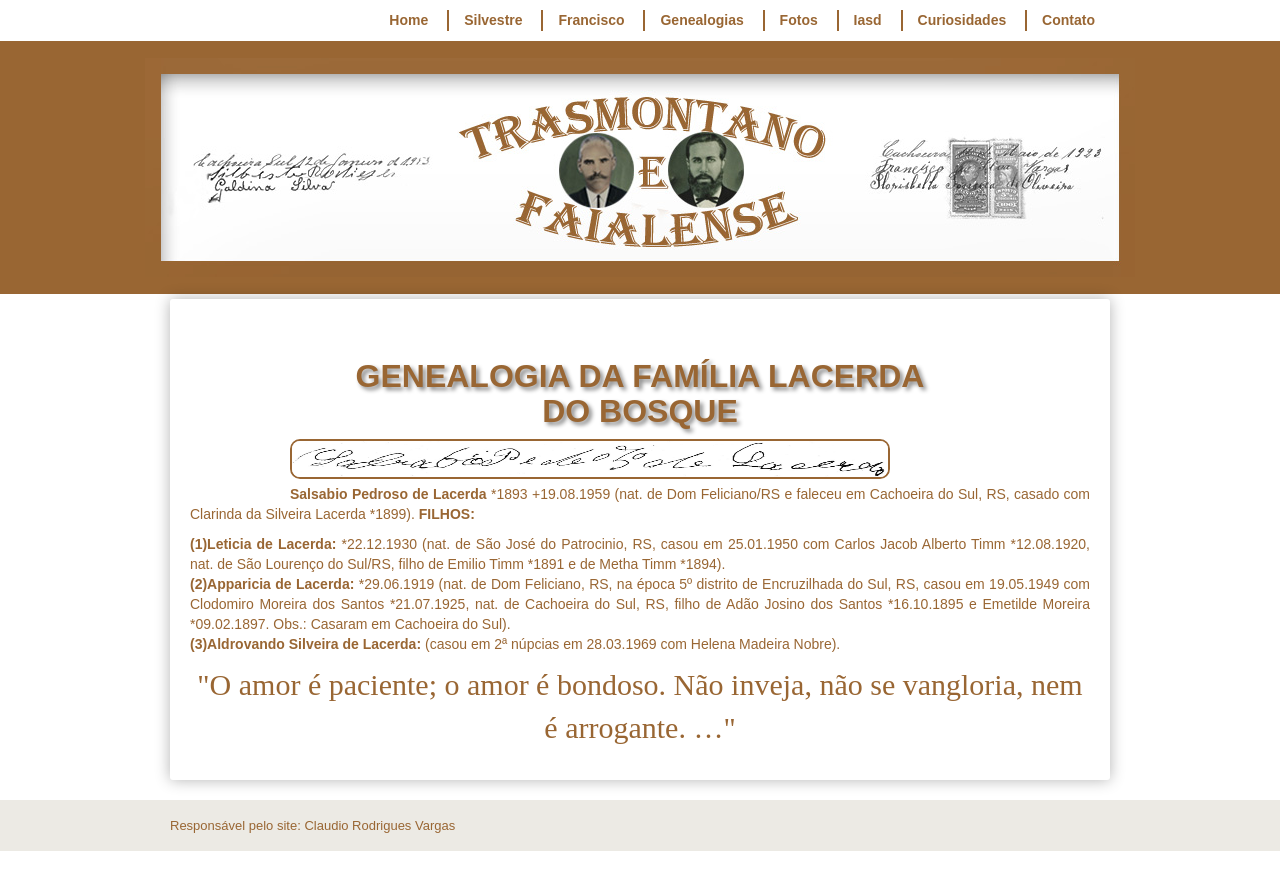
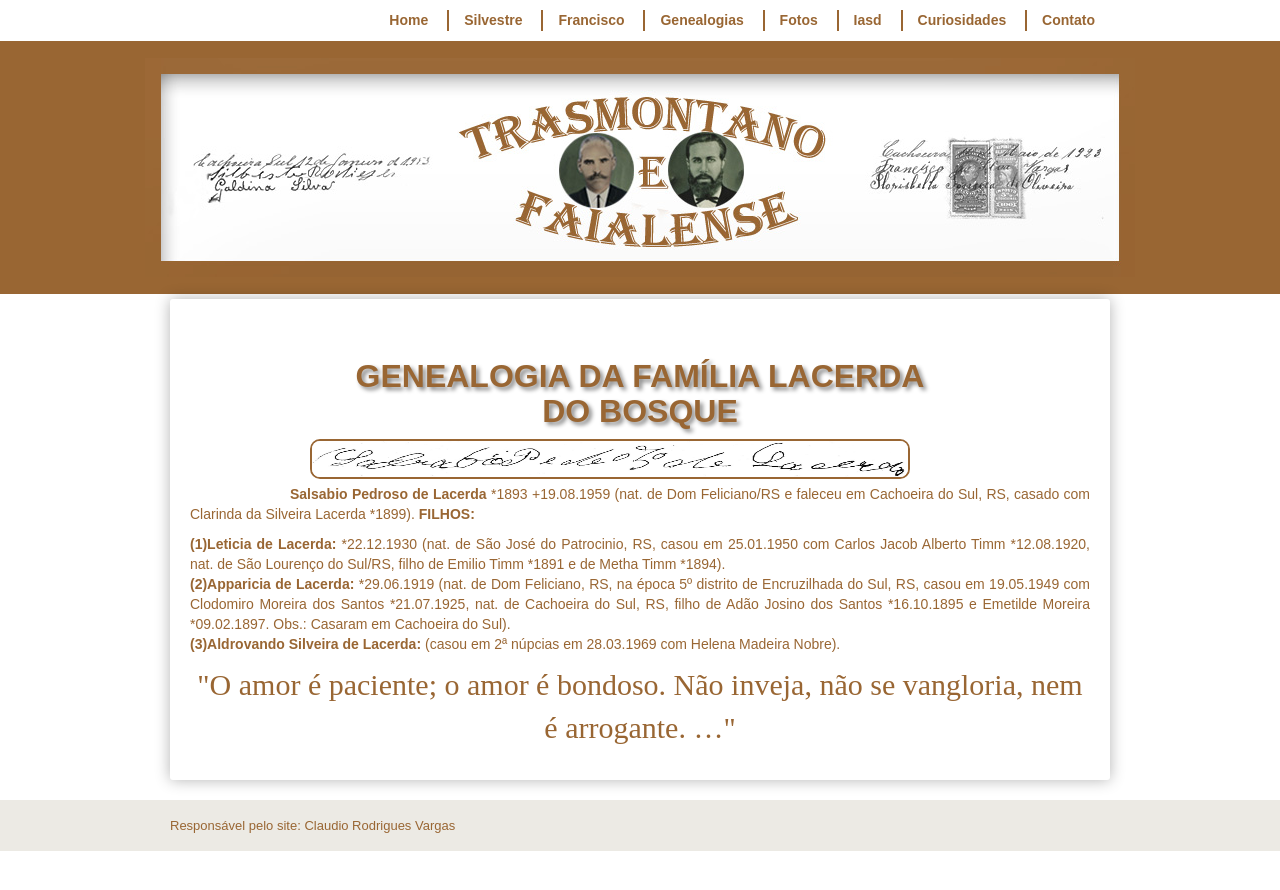
Before and after one commit to claudiovargas1955/claudiovargas1955.github.io, a Jekyll site: the page built from _pages/familia-lacerda-salsabio.html, in a window 1280 px wide. Shown: the top 890 px of the page. Built offline with Jekyll 4.4.1, drawn with Linux system fonts in a browser that asks for light colours; some web fonts are replaced.

Commit message:
Update familia-lacerda-salsabio.html

```diff
--- a/_pages/familia-lacerda-salsabio.html
+++ b/_pages/familia-lacerda-salsabio.html
@@ -33,7 +33,7 @@ details[open] summary {color:#996633;
       }
 
   .esq1{margin-right:120px;
-        margin-left:100px;
+        margin-left:120px;
         margin-bottom:5px;
         border:#996633 solid 2px;
         border-radius:10px;
```
